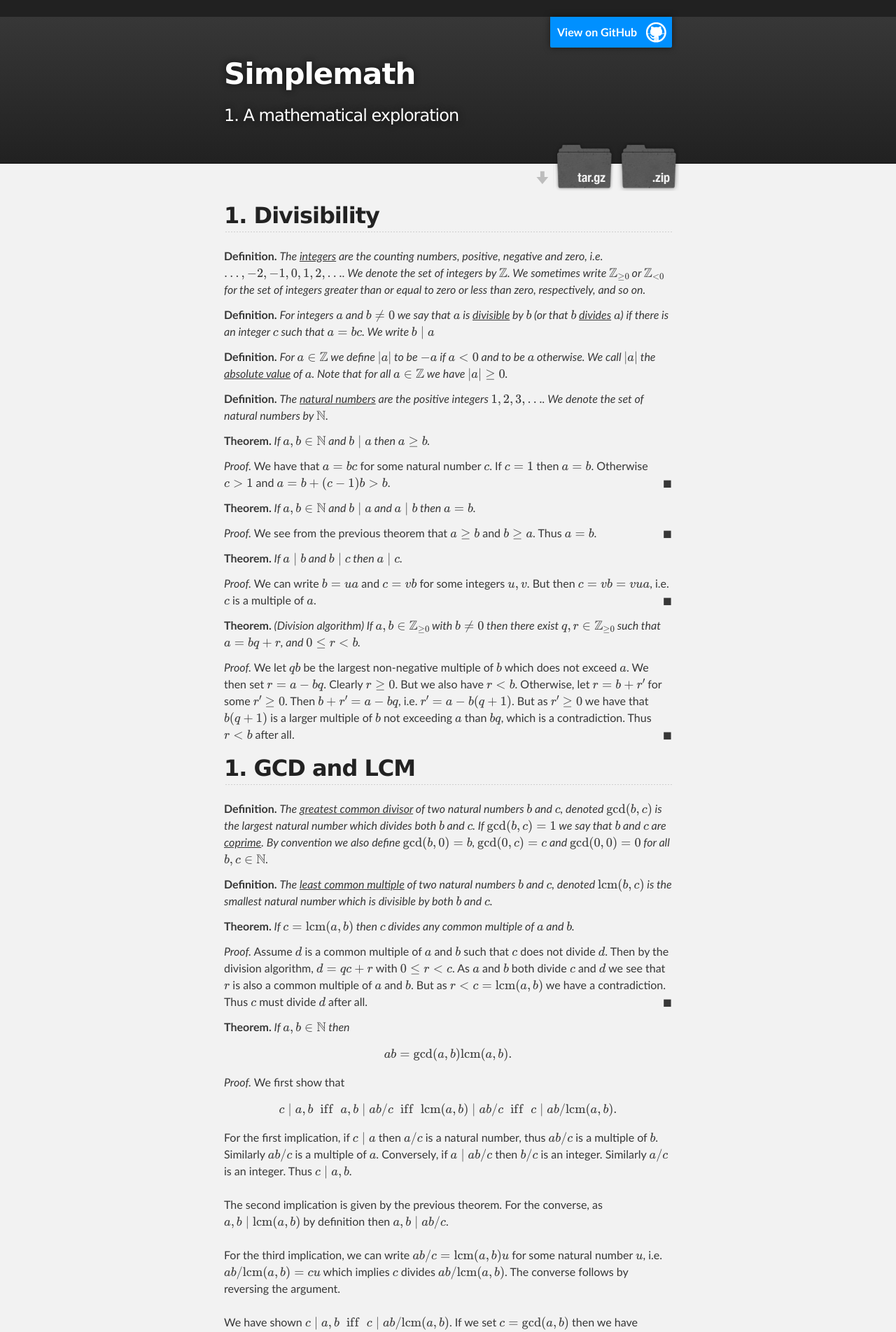
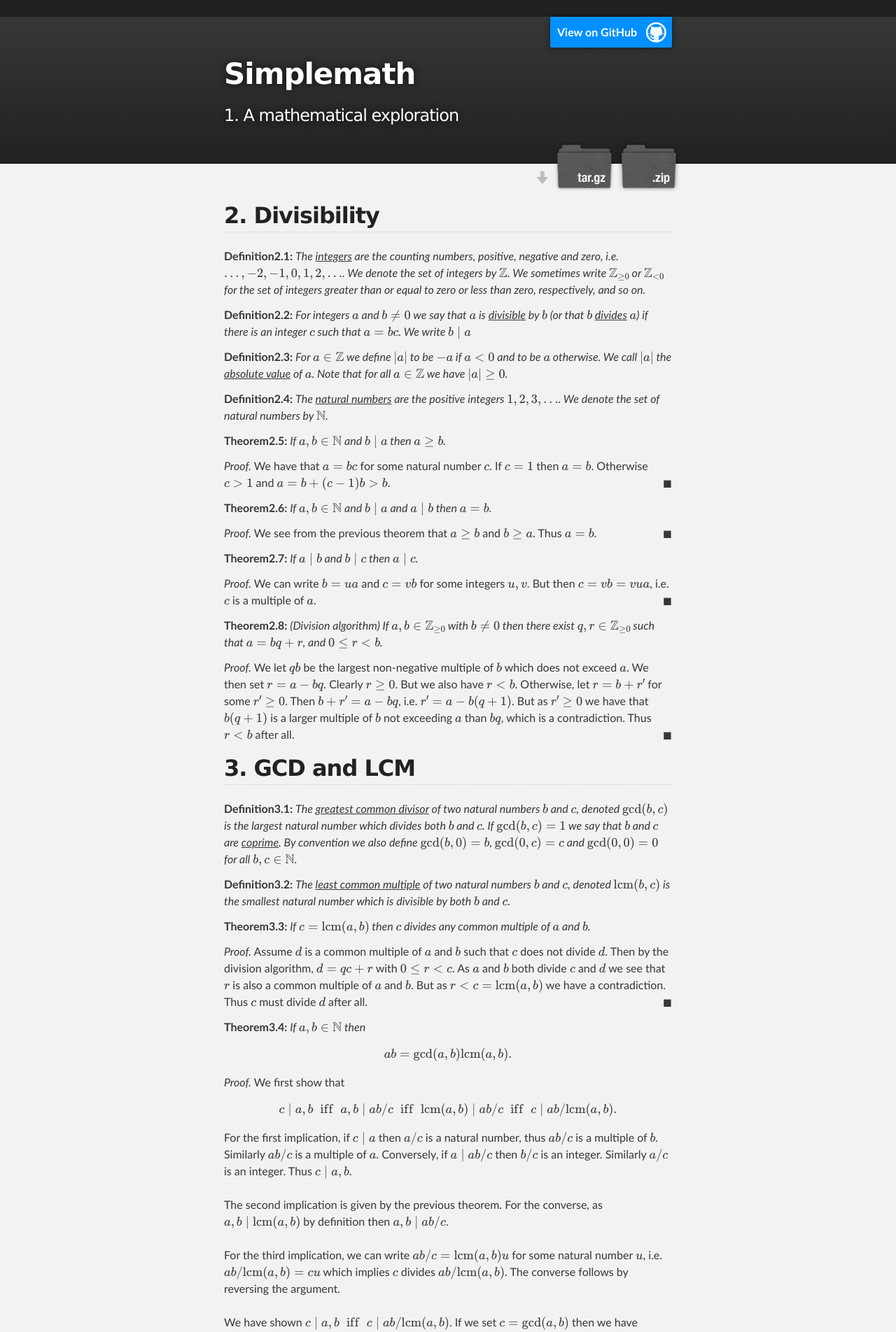
Before and after one commit to wbhart/SimpleMath, a Jekyll site: the page built from test.html, in a window 1280 px wide. Shown: the top 1904 px of the page at 70% size. Built offline with Jekyll 4.4.1, drawn with Linux system fonts in a browser that asks for light colours; formulas are drawn with MathJax 3.

Commit message:
Update stylesheet.css

```diff
--- a/stylesheets/stylesheet.css
+++ b/stylesheets/stylesheet.css
@@ -56,6 +56,7 @@ body {
   font-family: 'Myriad Pro', Calibri, Helvetica, Arial, sans-serif;
   line-height: 1.5;
   -webkit-font-smoothing: antialiased;
+  counter-reset: section;
 }
 
 h1, h2, h3, h4, h5, h6 {
@@ -75,7 +76,7 @@ h2 {
   padding-bottom: 10px;
   font-size: 32px;
   background: url('../images/bg_hr.png') repeat-x bottom;
-  counter-reset: section;
+  counter-reset: subsection;
 }
 
 h2::before {
@@ -274,7 +275,30 @@ definition {
 }
 
 definition:before {
-  content: "Definition. ";
+  content: "Definition" counter(section) "." counter(subsection) ": ";
+  counter-increment: subsection;
+  font-weight: bold;
+  font-style: normal;
+}
+
+example {
+  font-style: italic;
+}
+
+example:before {
+  content: "Example" counter(section) "." counter(subsection) ": ";
+  counter-increment: subsection;
+  font-weight: bold;
+  font-style: normal;
+}
+
+exercise {
+  font-style: italic;
+}
+
+exercise:before {
+  content: "Exercise" counter(section) "." counter(subsection) ": ";
+  counter-increment: subsection;
   font-weight: bold;
   font-style: normal;
 }
@@ -284,7 +308,8 @@ theorem {
 }
 
 theorem:before {
-  content: "Theorem. ";
+  content: "Theorem" counter(section) "." counter(subsection) ": ";
+  counter-increment: subsection;
   font-weight: bold;
   font-style: normal;
 }
```
